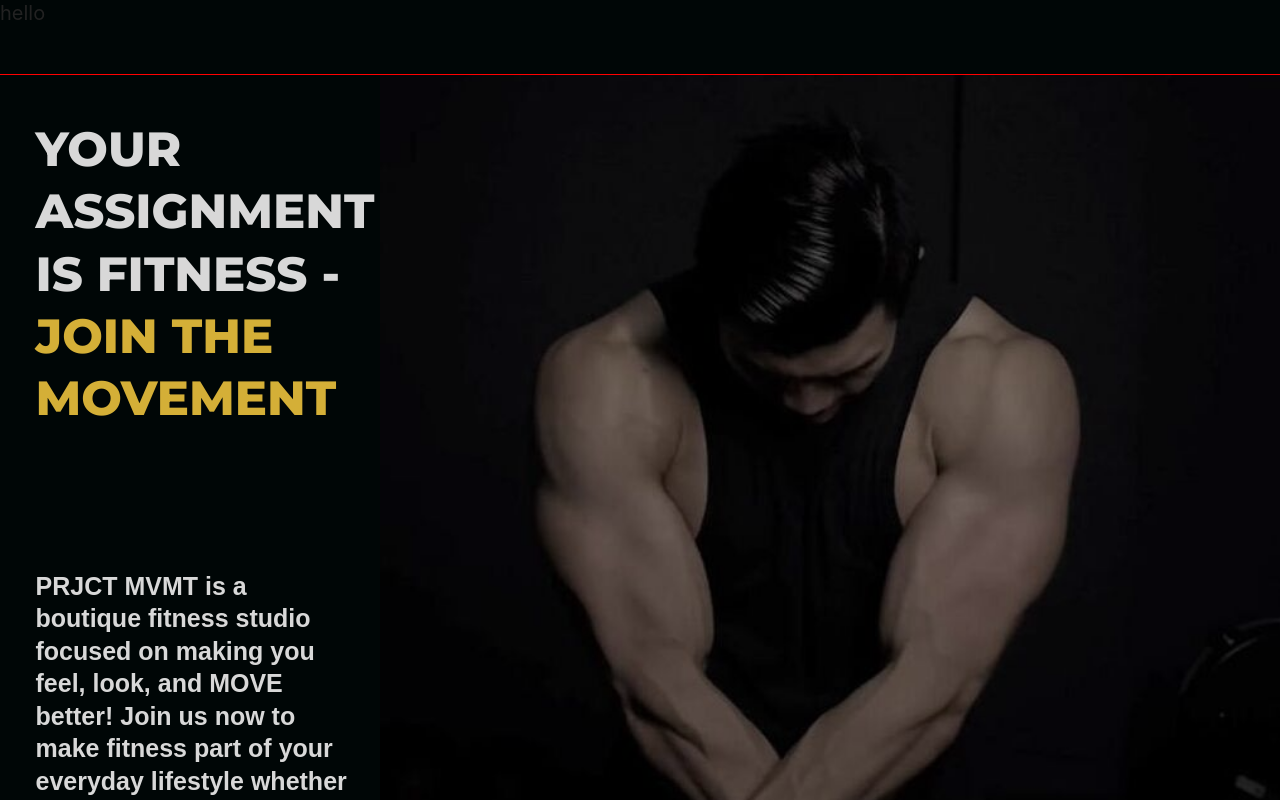
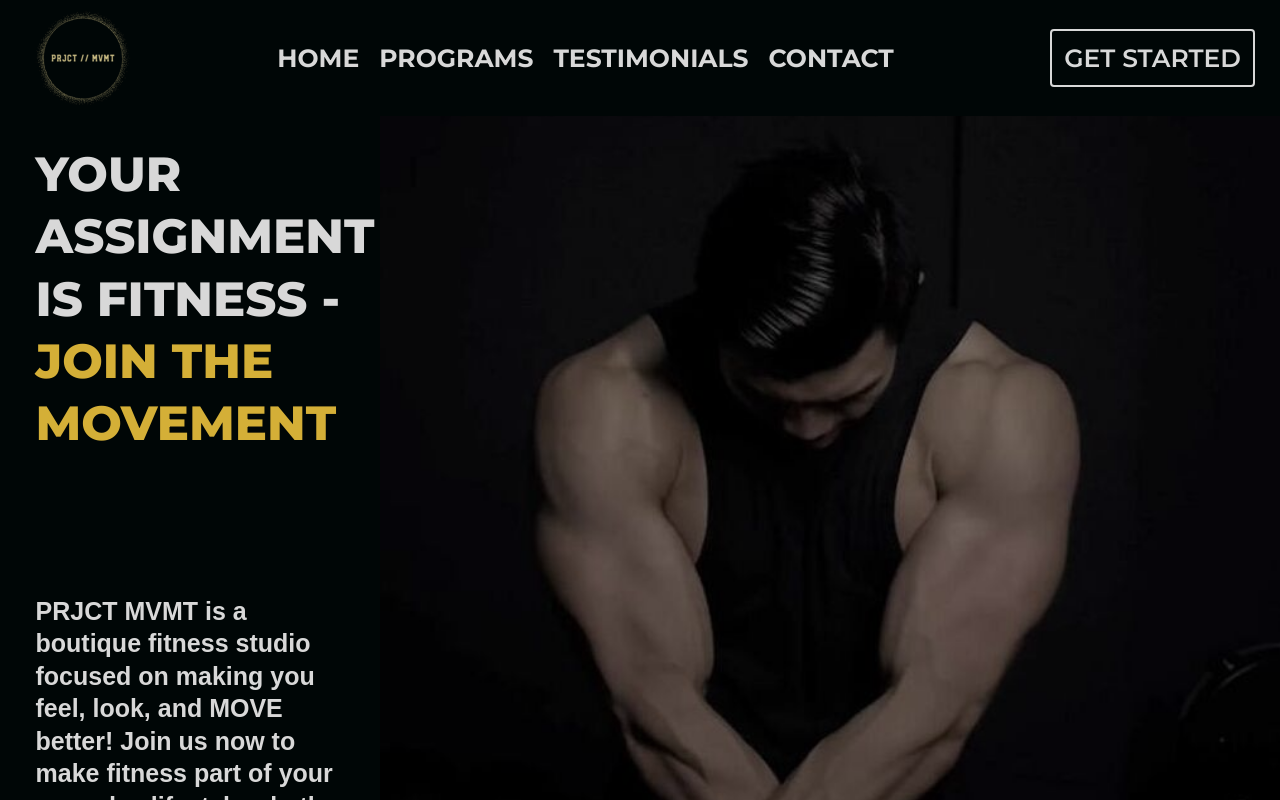
Before and after one commit to wichen42/gym-portal, a React (Vite) app: page / in a window 1280 px wide. Shown: the top 800 px of the page. Built offline with nearby package versions, Linux system fonts and the light colour scheme.

Commit message:
complete desktop navbar

```diff
--- a/src/components/Navbar.jsx
+++ b/src/components/Navbar.jsx
@@ -1,10 +1,22 @@
-
+import logo_black from '../assets/LogoBlack.png';
+import logo_gold from '../assets/LogoGold.png';
 
 const Navbar = () => {
 
     return (
         <div className="navbar-container">
-            hello
+            <div className="logo-container">
+                <img src={logo_gold} alt="logo gold" />
+            </div>
+            <div className="navlinks-container">
+                <a href="">HOME</a>
+                <a href="">PROGRAMS</a>
+                <a href="">TESTIMONIALS</a>
+                <a href="">CONTACT</a>
+            </div>
+            <div className="booking-container">
+            <a className="book-button" href="https://www.vagaro.com/projectmovementstudio/services" target='_blank'>GET STARTED</a>
+            </div>
         </div>
     )
 }
--- a/src/css/framework/local/partials/components/landing.css
+++ b/src/css/framework/local/partials/components/landing.css
@@ -4,6 +4,7 @@
     display: flex;
     align-items: center;
     gap: 25rem;
+    padding-top: 25rem;
 }
 .landing-text {
     display: flex;
--- a/src/css/framework/local/partials/components/navbar.css
+++ b/src/css/framework/local/partials/components/navbar.css
@@ -1,8 +1,35 @@
 .navbar-container {
     background-color: var(--off-black);
-    border-bottom: 1px solid red;
-    height: 75rem;
     width: 100%;
     position: absolute;
     z-index: 99;
+    display: flex;
+    align-items: center;
+    justify-content: space-between;
+    padding-left: 25rem;
+    padding-right: 25rem;
+    color: var(--off-white);
+    font-size: 25rem;
+    font-family: var(--font-montserrat);
+    font-weight: 700;
 }
+.logo-container {
+    display: flex;
+    align-items: center;
+    justify-content: center;
+    padding: 8rem;
+}
+.navlinks-container {
+    a {
+        margin-right: 20rem;
+    }
+}
+.booking-container {
+
+    .book-button {
+        font-weight: 600;
+        border: 2px solid var(--off-white);
+        padding: 12rem;
+        border-radius: 4rem;
+    }
+}
```
